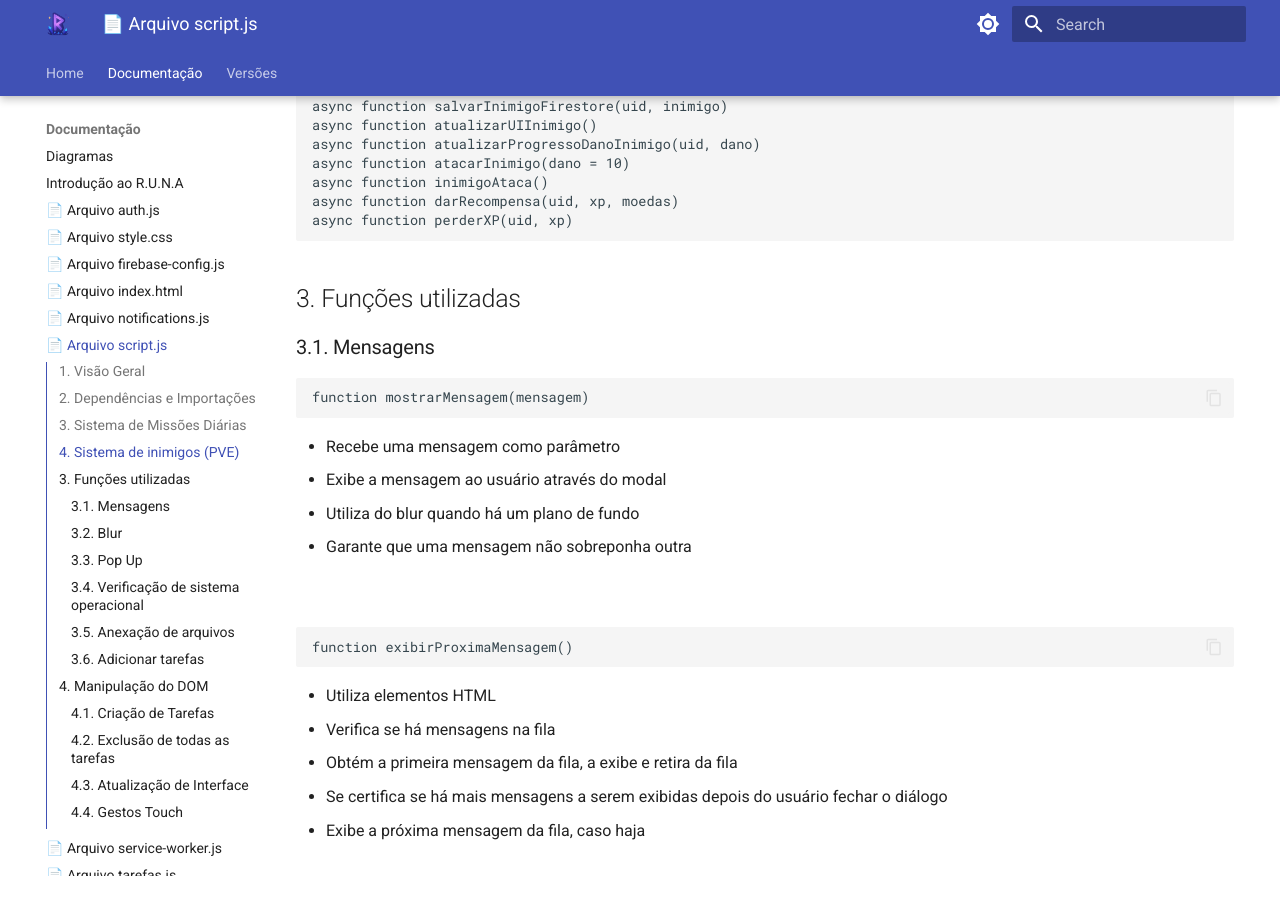
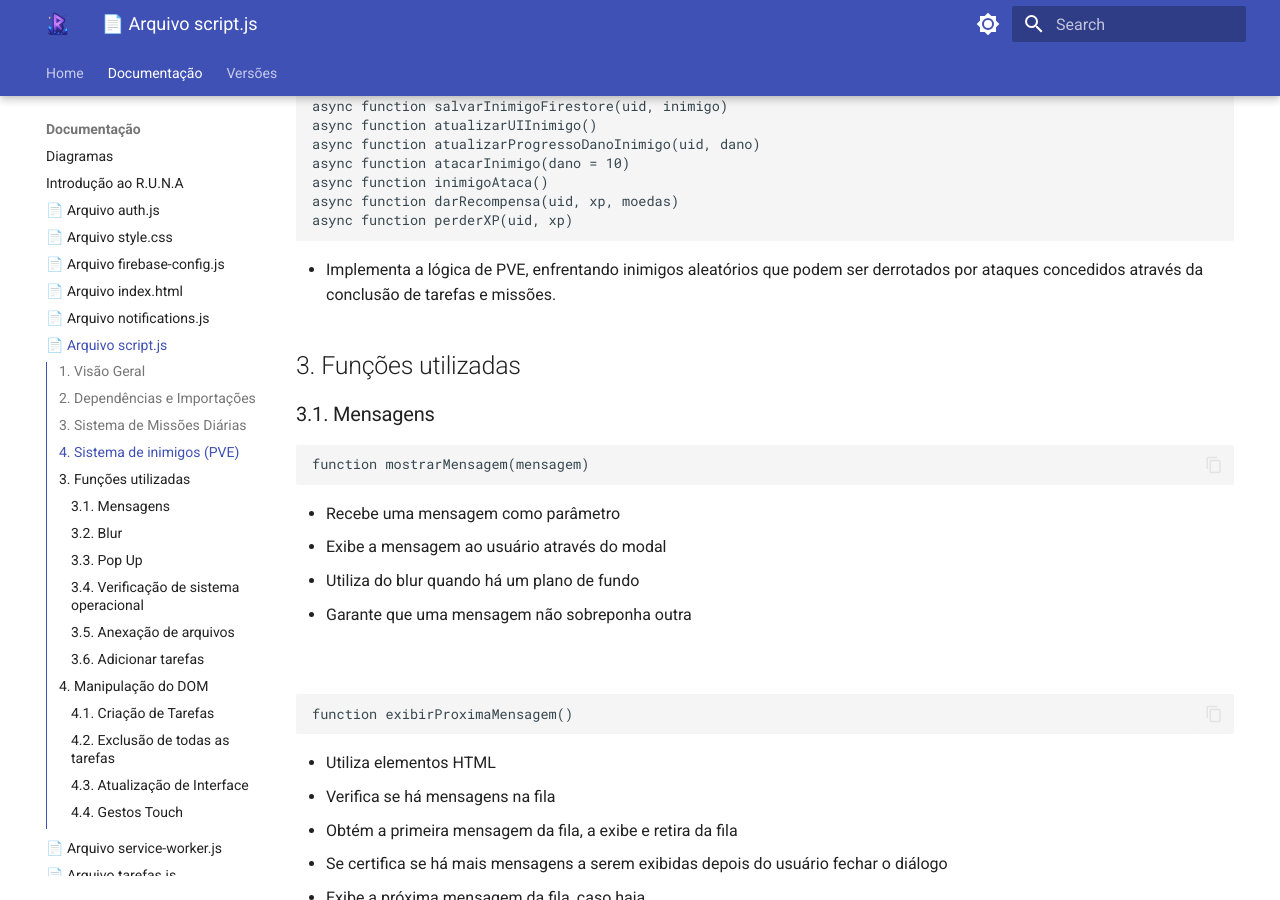
Before and after one commit to Radsfer/DocsE7Runa, an MkDocs documentation site: the page built from docs/documentação/scripts.md, in a window 1280 px wide and 900 px high, scrolled down 1157 px. Built offline with MkDocs 1.6.1 and Material for MkDocs 9.7.7, drawn with Linux system fonts in a browser that asks for light colours.

Commit message:
Sistema de inimigos (PVE)

````diff
--- a/docs/documentação/scripts.md
+++ b/docs/documentação/scripts.md
@@ -52,6 +52,8 @@ async function inimigoAtaca()
 async function darRecompensa(uid, xp, moedas)
 async function perderXP(uid, xp)
 ```
+
+* Implementa a lógica de PVE, enfrentando inimigos aleatórios que podem ser derrotados por ataques concedidos através da conclusão de tarefas e missões.
 
 
 ## 3. Funções utilizadas
````
